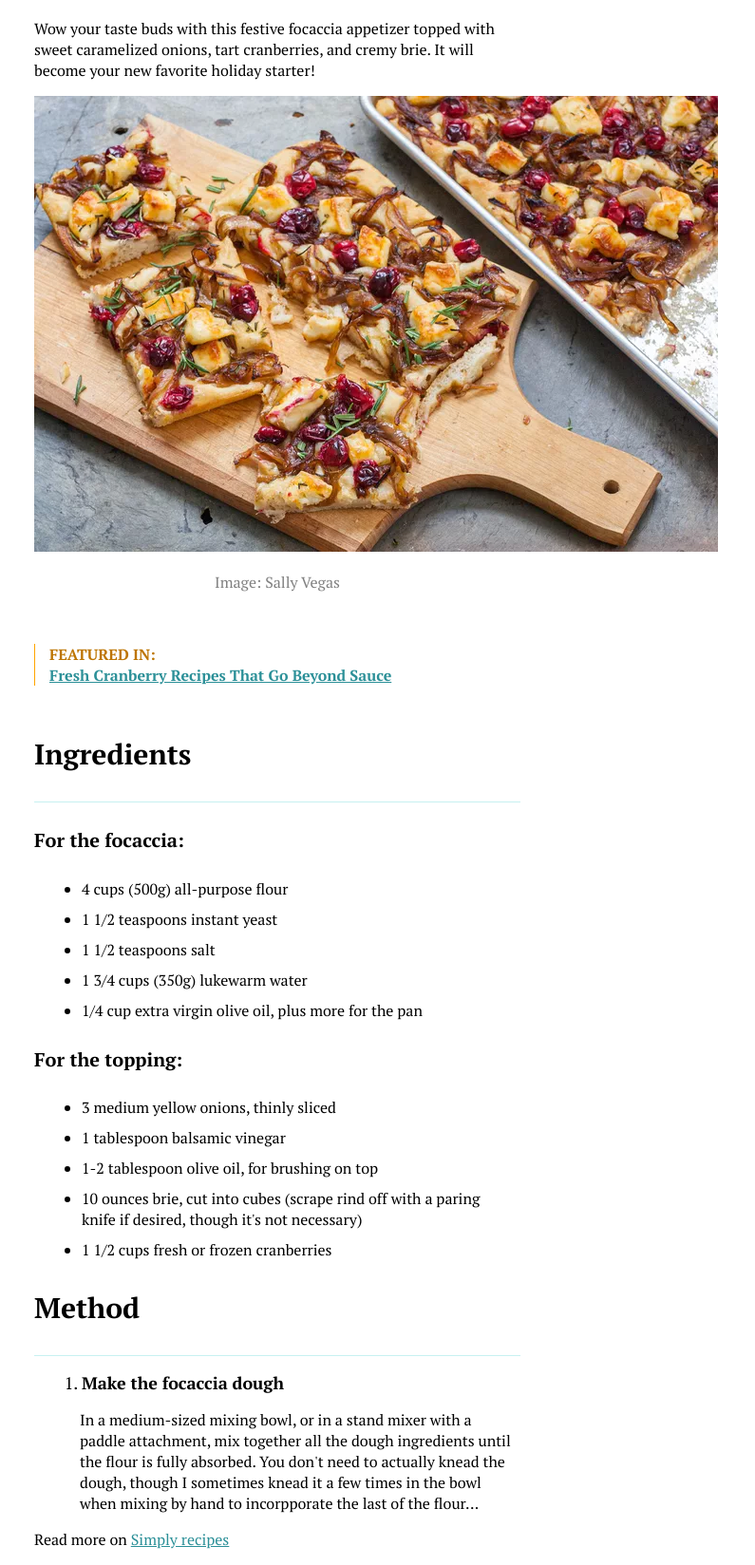
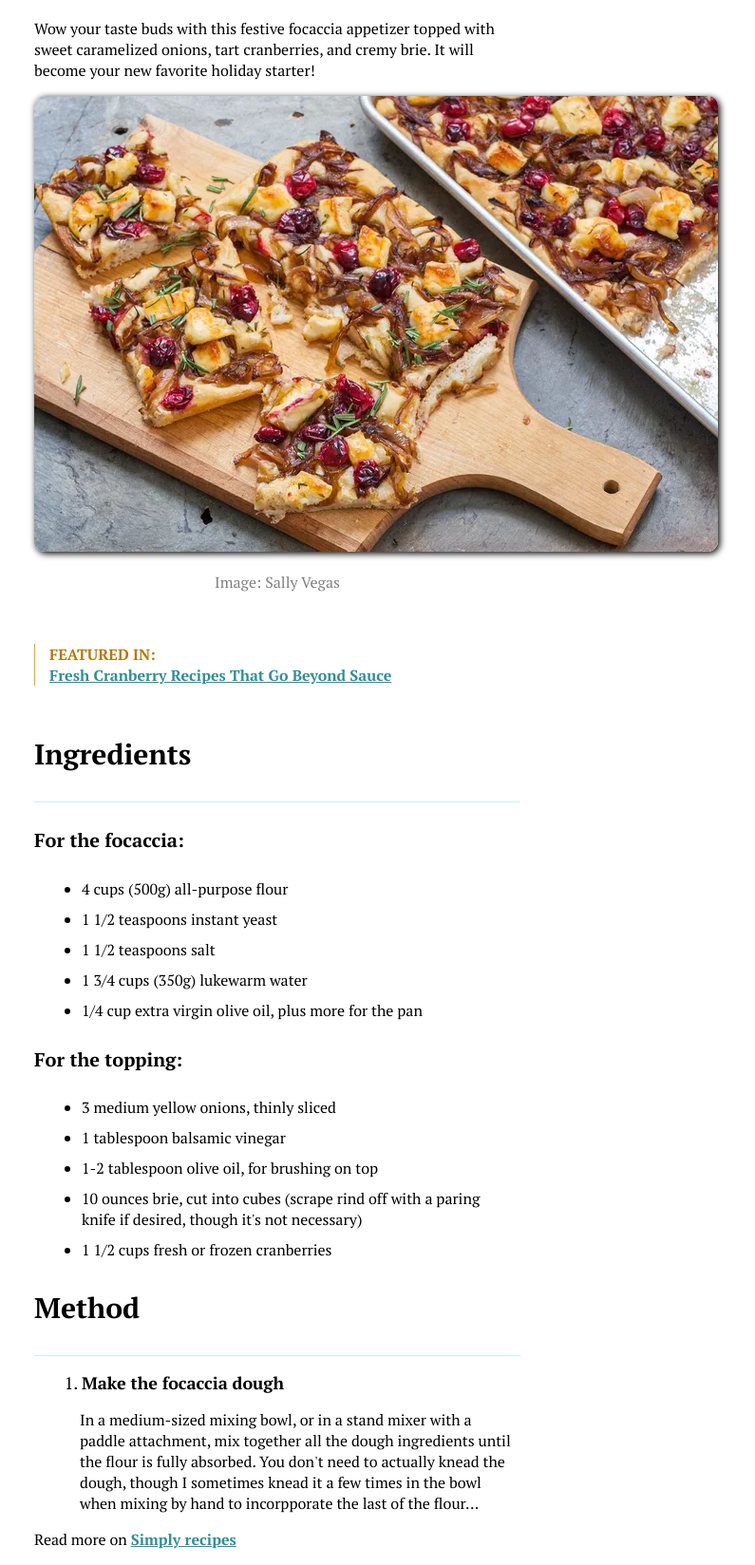
Before and after one commit to FlavioNeri00/U1-D3-CSS, a plain HTML site: page Esercizio/index.html in a window 1280 px wide. Shown: the part 232-1880 px from the top of the page at 95% size, without its empty margins (348-1143 px from the left). Drawn offline with Linux system fonts and the light colour scheme.

Commit message:
<strong> tag added on the final <a> tag

```diff
--- a/Esercizio/index.html
+++ b/Esercizio/index.html
@@ -60,7 +60,9 @@
       </p>
     </main>
     <footer>
-      <p>Read more on <a href="#">Simply recipes</a></p>
+      <p>
+        Read more on <a href="#"><strong>Simply recipes</strong></a>
+      </p>
     </footer>
   </body>
 </html>
--- a/Esercizio/style.css
+++ b/Esercizio/style.css
@@ -35,6 +35,12 @@ header{
 main{
     width: 40vw;
     margin: 0 auto;
+
+}
+
+main img{
+    border-radius: 11px;
+    box-shadow: 2px 2px 7px;;
 
 }
 
```
